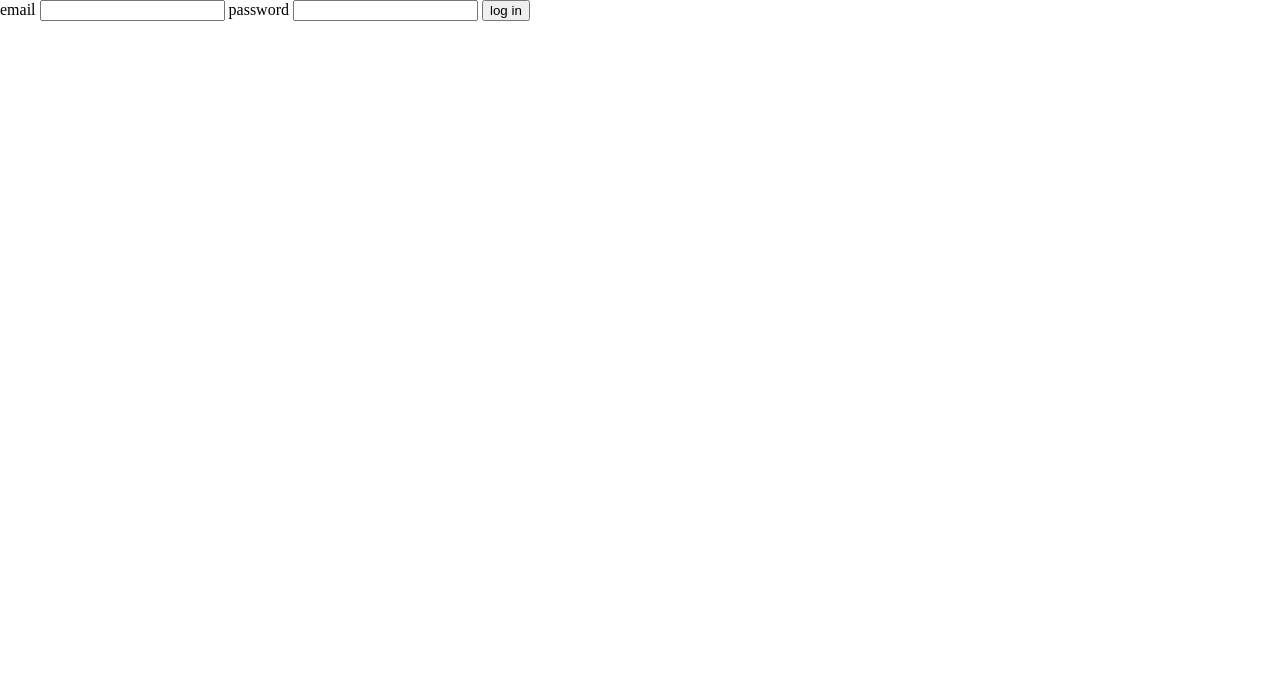
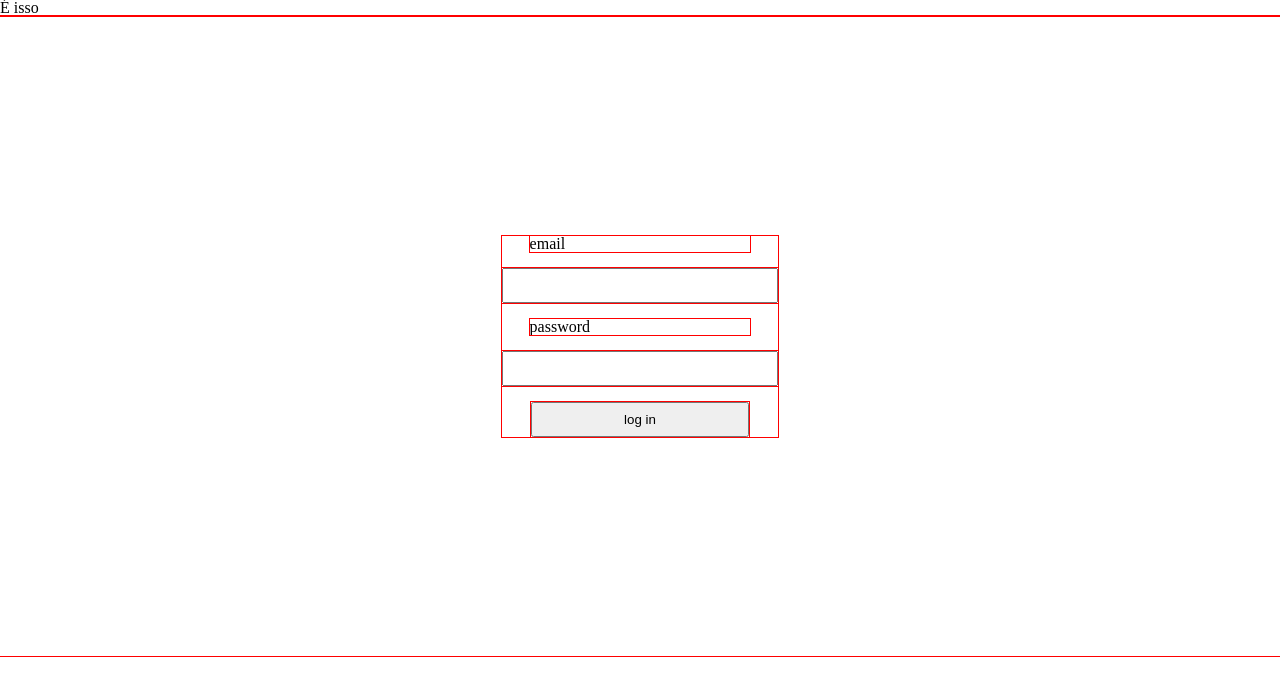
Before and after one commit to davi894/m2-entrega-projeto-individual-davi894, a plain HTML site: page index.html in a window 1280 px wide. Drawn offline with Linux system fonts and the light colour scheme; a web font is replaced by a local one.

Commit message:
feature/funcionariosEanonimos: estruturando CSS no index.html

```diff
--- a/index.html
+++ b/index.html
@@ -23,6 +23,7 @@
 
     <link rel="stylesheet" href="./src/styles/reset.css">
     <link rel="stylesheet" href="./src/styles/global.css">
+    <link rel="stylesheet" href="./src/styles/index/index.css">
 
     <title>login page</title>
 </head>
@@ -30,9 +31,10 @@
 <body>
 
     <header>
-        <h1></h1>
+        <h1>É isso</h1>
     </header>
 
+    <main>
         <form id="login" class="formularios" action="">
             <label id="login__Label__email" class="login__label" for="">email</label>
             <input id="login__input__email" class="login__input" type="email">
@@ -41,7 +43,7 @@
             <input id="login__input__password" class="login__input" type="password">
             <button id="login__btn__logar">log in</button>
         </form>
-
+    </main>
     <script type="module" src="./src/scripts/models/login.js"></script>
 </body>
 
--- a/src/styles/global.css
+++ b/src/styles/global.css
@@ -1,5 +1,11 @@
 :root {
+  /* index */
 
+  /* cadastro */
+
+  /* anomymous */
+
+  /* emplyees */
 }
 
 /*
--- /dev/null
+++ b/src/styles/index/index.css
@@ -0,0 +1,49 @@
+* {
+  outline: 1px solid red;
+}
+
+body {
+}
+
+main {
+  max-width: 100vw;
+  min-height: 80vh;
+
+  justify-content: center;
+  align-items: center;
+  display: flex;
+}
+/* header */
+
+header {
+  max-width: 100vw;
+}
+
+/* fomr */
+
+#login {
+  display: flex;
+  align-items: center;
+  flex-direction: column;
+
+  gap: 16px;
+}
+
+#login__Label__email,
+#login__Label__password {
+  min-width: 80%;
+}
+
+/* input */
+
+input {
+  max-width: 13rem;
+  padding: 0.5rem;
+  min-width: 16rem;
+}
+
+/* button */
+#login__btn__logar {
+  min-width: 17vw;
+  padding: 0.5rem;
+}
```
Also changed, not shown: src/styles/form.css (deleted). Lines whose indentation alone changed are shown as unchanged.
